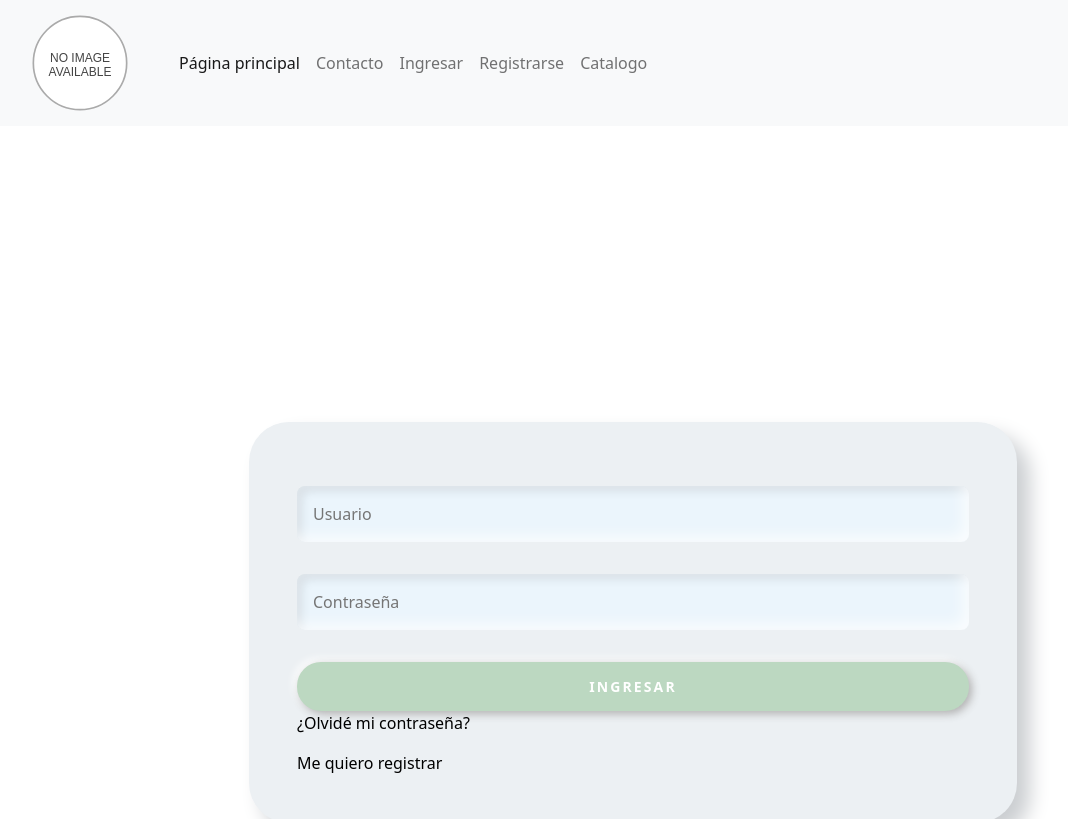
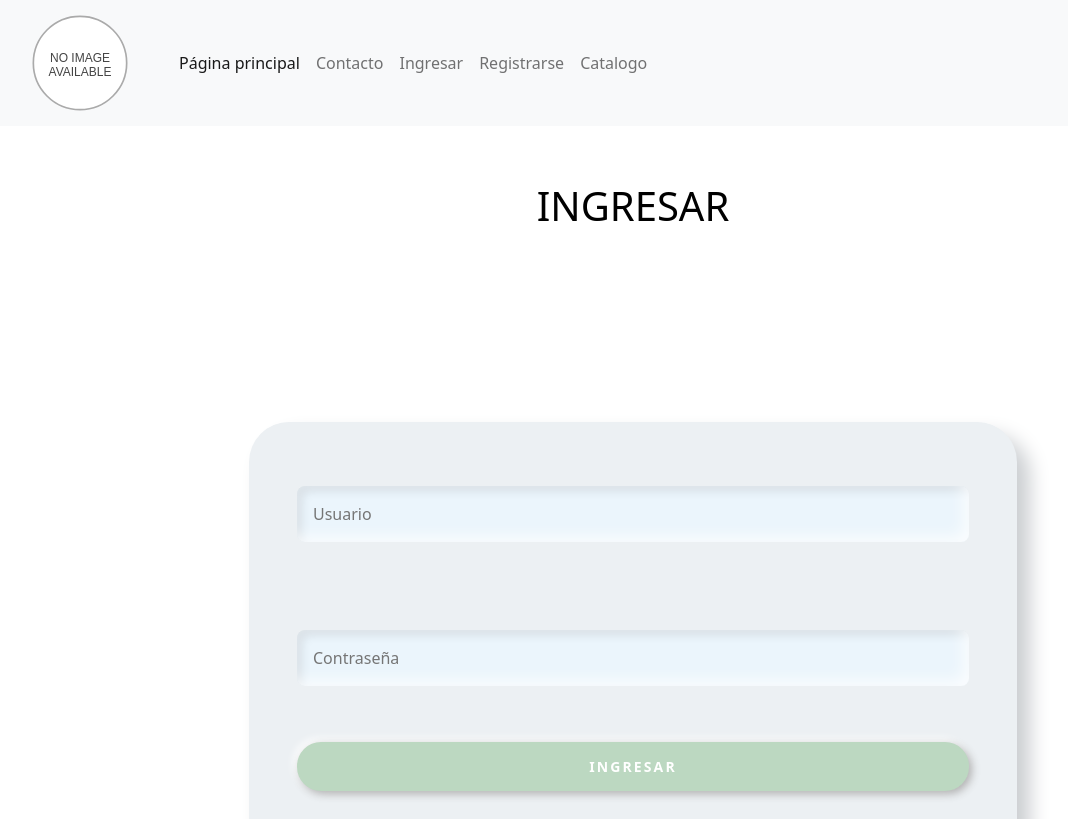
Before and after one commit to NataliaAlvarezIspc/proyecto-ispc-ecommerce, an Angular app in the folder front-end/enbalde/: page /login in a window 1280 px wide. Shown: the top 819 px of the page, without its empty margins (7-1075 px from the left). Built offline with nearby package versions, Linux system fonts and the light colour scheme.

Commit message:
correccion en login para estilo

```diff
--- a/front-end/enbalde/src/app/pages/login/login.component.html
+++ b/front-end/enbalde/src/app/pages/login/login.component.html
@@ -1,7 +1,7 @@
 <div class="col-md-12 mt-auto pb-4">
     <div class="container mt-5 p-2">
         <div class="text-center">
-            <h1 class="text-white">Ingresar</h1>
+            <h1 class="text-black">INGRESAR</h1>
         </div>
     </div>
 </div>
@@ -9,11 +9,11 @@
 <div class="login">
     <section class="seccion-form">
         <form class="login-form" [formGroup]="loginForm" (ngSubmit)="onSubmit()" method="post" action="">
-            <input id="user" type="text" formControlName="user" placeholder="Usuario">
-            <input type="password" formControlName="password" placeholder="Contraseña">
-            <button type="submit" [disabled]="!loginForm.valid">Ingresar</button>
-            <p><a routerLink="'/''">¿Olvidé mi contraseña?</a></p>
-            <p><a routerLink="/registracion">Me quiero registrar</a></p>
+            <input id="user" type="text" formControlName="user" placeholder="Usuario"><br>
+            <input type="password" formControlName="password" placeholder="Contraseña"><br>
+            <button type="submit" [disabled]="!loginForm.valid">Ingresar</button><br>
+            <p><a class="linea" routerLink="/">Olvidé mi contraseña</a></p>
+            <p><a class="linea" routerLink="/registracion">Me quiero registrar</a></p>
         </form>
     </section>
 </div>
```
